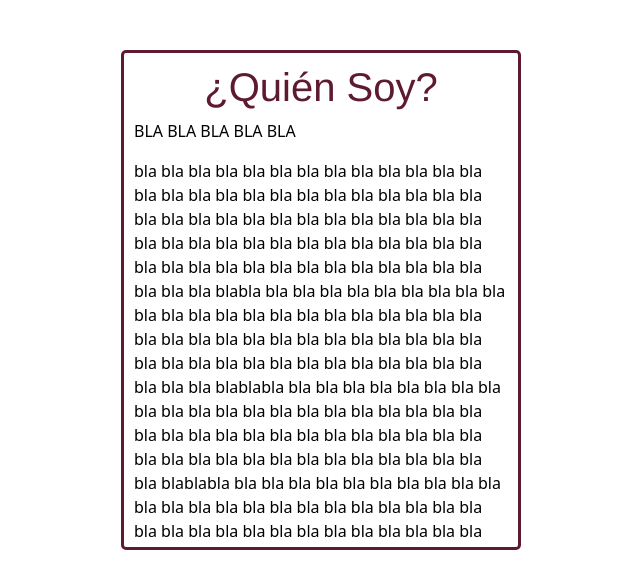
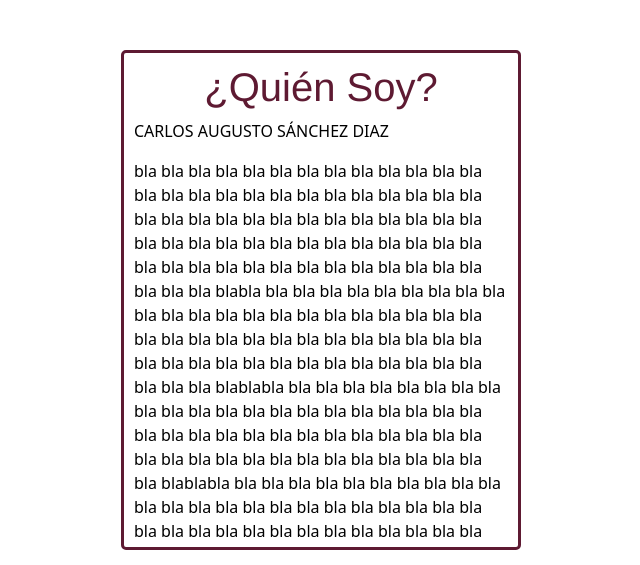
Before and after one commit to Tsammet/Tsammet, a Django app: page /quien_soy/ in a window 1280 px wide. Shown: the part 56-621 px from the top of the page, without its empty margins (329-969 px from the left). Run offline with Django 4.2, Linux system fonts and the light colour scheme; parts of the project's set-up code (start-up, migrations or seed data) failed here and were passed over; some libraries are stand-ins or nearby versions.

Commit message:
QUIÉN SOY CARLOS

```diff
--- a/principal/templates/principal/quien_soy.html
+++ b/principal/templates/principal/quien_soy.html
@@ -6,7 +6,7 @@
 
     <h1> ¿Quién Soy? </h1>
 
-    <p> BLA BLA BLA BLA BLA </p>
+    <p>CARLOS AUGUSTO SÁNCHEZ DIAZ</p>
     <p> bla bla bla bla bla bla bla bla bla bla bla bla bla bla bla bla bla bla bla
      bla bla bla bla bla bla bla bla bla bla bla bla bla bla bla bla bla
     bla bla bla bla bla bla bla bla bla bla bla bla bla bla bla bla bla bla
```
